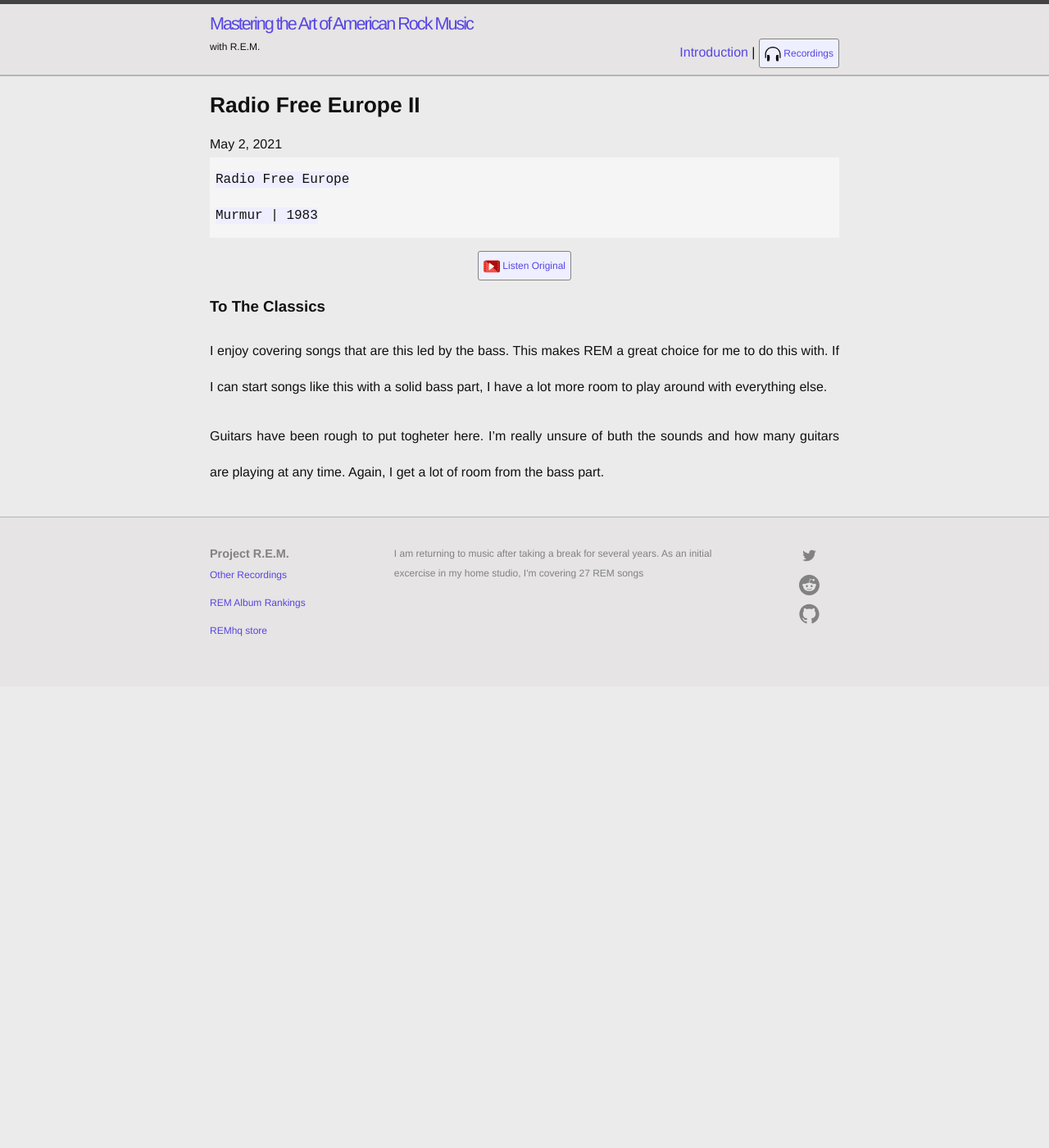
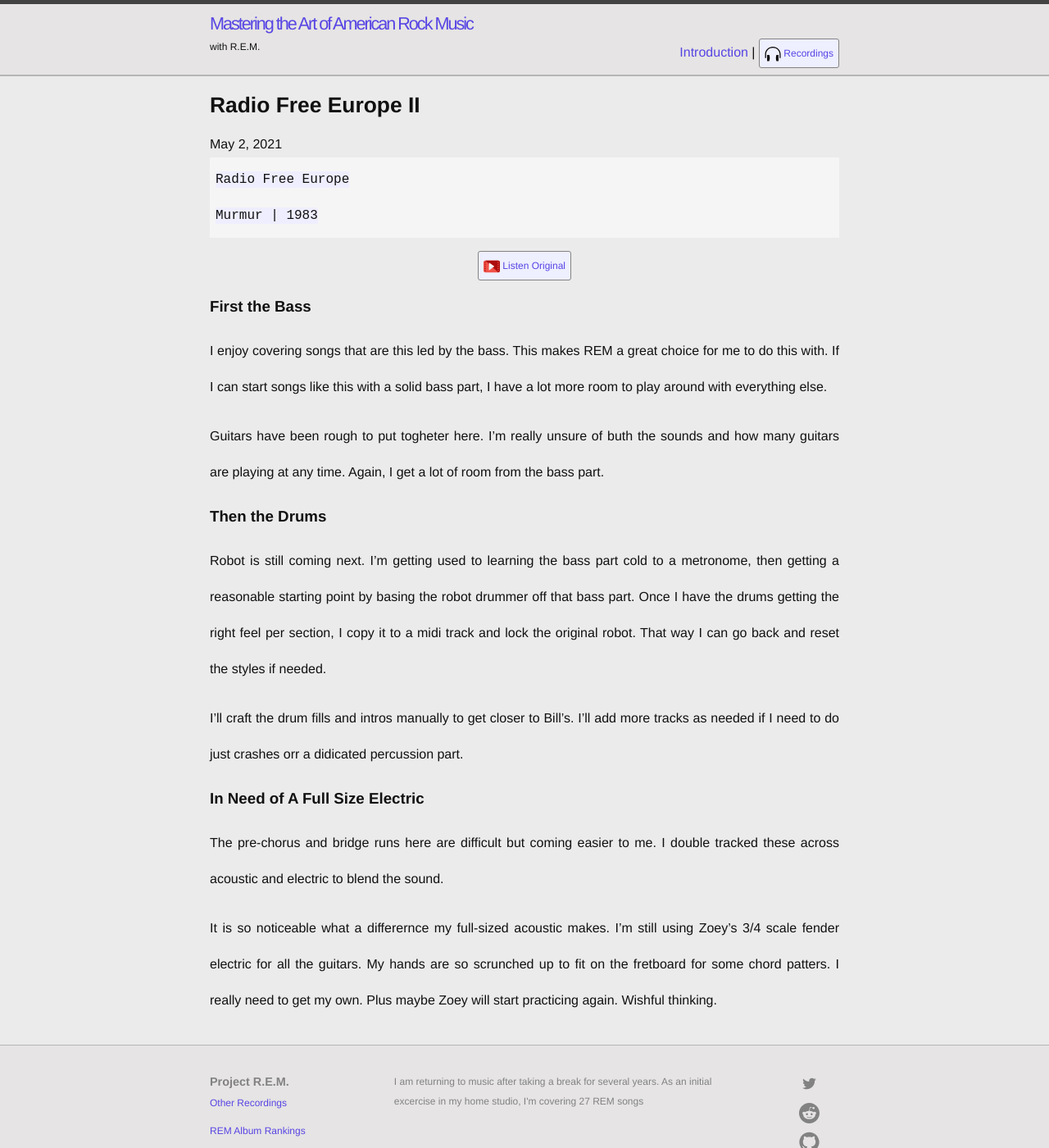
Before and after one commit to slatron/slatron.github.io, a Jekyll site: the page built from _posts/2021-05-02-radio-free-2.md, in a window 1280 px wide and 1400 px high. Shown: the whole window at 82% size. Built offline with Jekyll 4.4.1, drawn with Linux system fonts in a browser that asks for light colours.

Commit message:
upate radio free post 2

```diff
--- a/_posts/2021-05-02-radio-free-2.md
+++ b/_posts/2021-05-02-radio-free-2.md
@@ -13,7 +13,17 @@
 video: https://www.youtube.com/watch?v=hqqxtKaCjxQ
 ---
 
-### To The Classics
+### First the Bass
 I enjoy covering songs that are this led by the bass. This makes REM a great choice for me to do this with. If I can start songs like this with a solid bass part, I have a lot more room to play around with everything else.
 
 Guitars have been rough to put togheter here. I'm really unsure of buth the sounds and how many guitars are playing at any time. Again, I get a lot of room from the bass part.
+
+### Then the Drums
+Robot is still coming next. I'm getting used to learning the bass part cold to a metronome, then getting a reasonable starting point by basing the robot drummer off that bass part. Once I have the drums getting the right feel per section, I copy it to a midi track and lock the original robot. That way I can go back and reset the styles if needed.
+
+I'll craft the drum fills and intros manually to get closer to Bill's. I'll add more tracks as needed if I need to do just crashes orr a didicated percussion part.
+
+### In Need of A Full Size Electric
+The pre-chorus and bridge runs here are difficult but coming easier to me. I double tracked these across acoustic and electric to blend the sound.
+
+It is so noticeable what a differernce my full-sized acoustic makes. I'm still using Zoey's 3/4 scale fender electric for all the guitars. My hands are so scrunched up to fit on the fretboard for some chord patters. I really need to get my own. Plus maybe Zoey will start practicing again. Wishful thinking.
```
